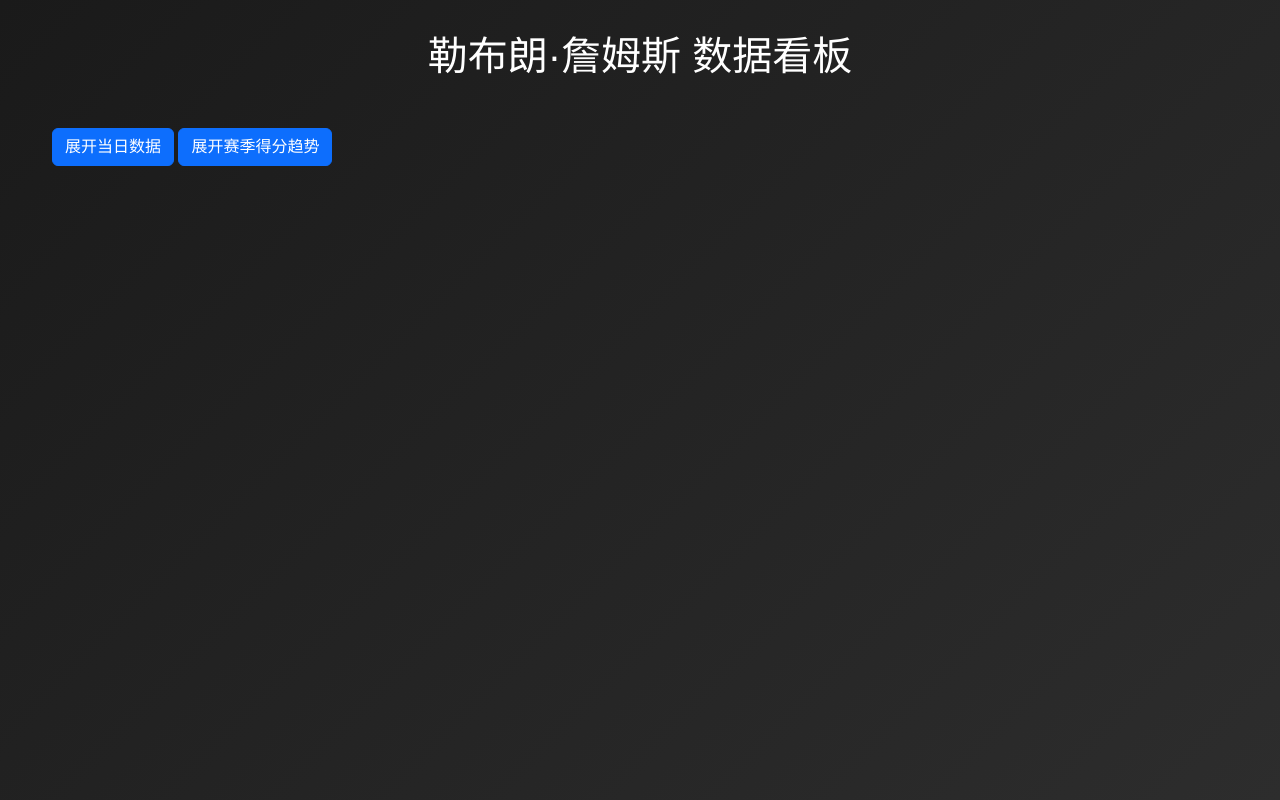
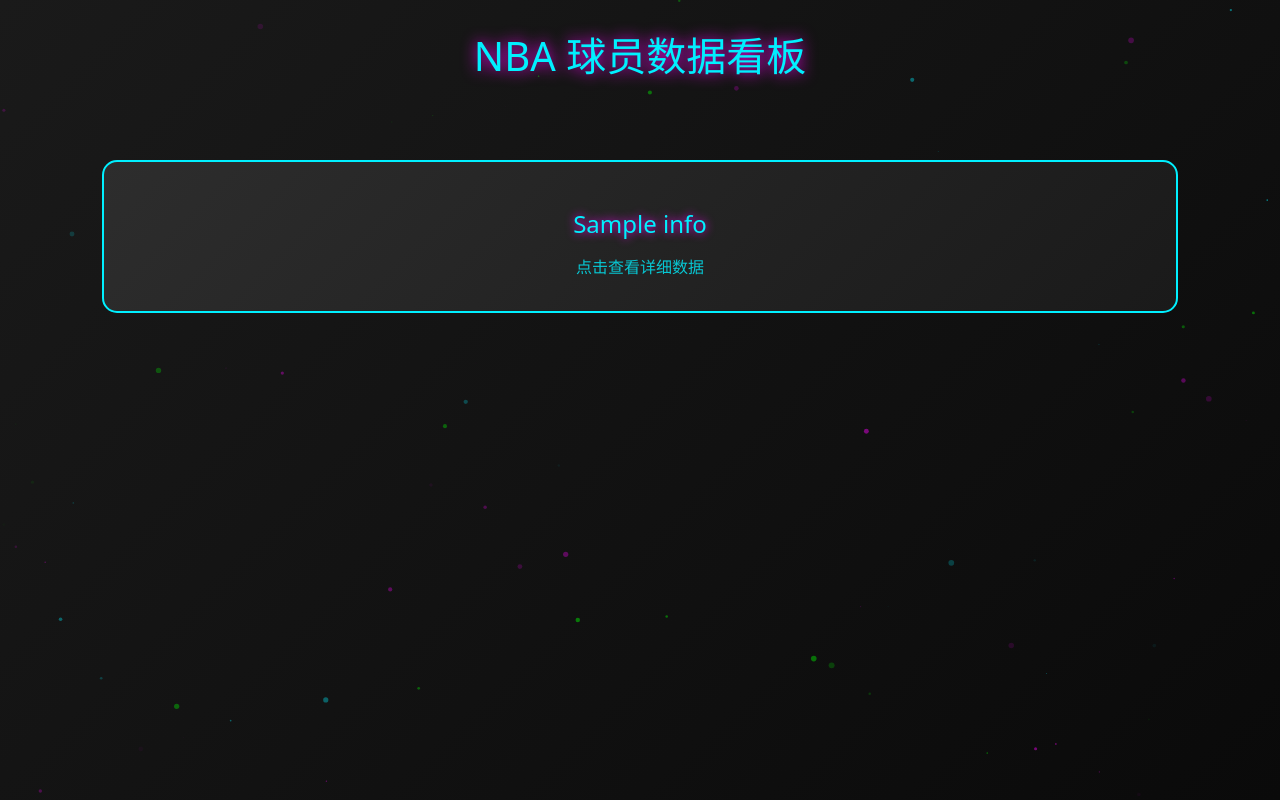
Before and after one commit to Ing1024/CheckMyStats, a Flask app: template templates/index.html in a window 1280 px wide. Run offline with Flask 3, Linux system fonts and the light colour scheme; the template is opened without the code that fills it: most values are stand-ins (such as "Sample title", 1, 10 or a date in 2020); parts of the project's set-up code (start-up, migrations or seed data) failed here and were passed over.

Commit message:
Add files via upload
修改软件逻辑，可以支持展示多个球员的数据

```diff
--- a/app.py
+++ b/app.py
@@ -1,23 +1,54 @@
-from flask import Flask, render_template
+from flask import Flask, render_template, jsonify, request
 import pandas as pd
 import plotly.express as px
 import plotly.graph_objects as go
 from datetime import datetime
+from data_catch import data_catch
 
 app = Flask(__name__)
 
+data = [('https://nba.hupu.com/players/lebronjames-650.html','data/lebron_james_game_stats.csv'),
+        ('https://nba.hupu.com/players/victorwembanyama-152987.html', 'data/victor_wembanyama_game_stats.csv'),
+        ('https://nba.hupu.com/players/lukadoncic-150648.html', 'data/luka_doncic_game_stats.csv'),
+        ('https://nba.hupu.com/players/stephencurry-3311.html', 'data/stephen_curry_game_stats.csv'),
+        ('https://nba.hupu.com/players/jimmybutler-3583.html', 'data/jimmy_butler_game_stats.csv'),
+        ('https://nba.hupu.com/players/shaigilgeousalexander-150959.html', 'data/shaigilgeousalexander_game_stats.csv'),
+        ('https://nba.hupu.com/players/nikolajokic-4943.html', 'data/nikolajokic_game_stats.csv'),
+        ('https://nba.hupu.com/players/joelembiid-4958.html', 'data/joel_embiid_game_stats.csv'),
+        ('https://nba.hupu.com/players/bensimmons-150163.html','data/ben_simmons_game_stats.csv')
+        ]
+
+# 球员信息
+players = {
+    'lebron_james': {'name': '勒布朗·詹姆斯', 'file': 'data/lebron_james_game_stats.csv'},
+    'victor_wembanyama': {'name': '维克托·文班亚马', 'file': 'data/victor_wembanyama_game_stats.csv'},
+    'luka_doncic': {'name': '卢卡·东契奇', 'file': 'data/luka_doncic_game_stats.csv'},
+    'stephen_curry': {'name': '斯蒂芬·库里', 'file': 'data/stephen_curry_game_stats.csv'},
+    'jimmy_butler': {'name': '吉米·巴特勒', 'file': 'data/jimmy_butler_game_stats.csv'},
+    'shaigilgeousalexander': {'name': '谢伊·吉尔杰斯·亚历山大', 'file': 'data/shaigilgeousalexander_game_stats.csv'},
+    'nikolajokic': {'name': '尼古拉·约基奇', 'file': 'data/nikolajokic_game_stats.csv'},
+    'joel_embiid': {'name': '乔尔·恩比德', 'file': 'data/joel_embiid_game_stats.csv'},
+    'ben_simmons': {'name': '本·西蒙斯', 'file': 'data/ben_simmons_game_stats.csv'}
+}
+
+def update_data():
+    """更新数据"""
+    print("正在更新数据...")
+    for i in range(len(data)):
+        data_catch(data[i][0],data[i][1])
+    print("数据更新完成！")
+
 # 读取数据
-df = pd.read_csv('data/lebron_james_game_stats.csv')
+def load_data(player_id):
+    """加载数据"""
+    df = pd.read_csv(players[player_id]['file'])
+    df['日期'] = pd.to_datetime(df['日期'])  # 解析日期
+    return df.sort_values(by='日期', ascending=False)  # 按时间降序排列
 
-# 数据预处理（已包含年份的日期处理）
-df['日期'] = pd.to_datetime(df['日期'])  # 直接解析完整日期格式（YYYY-MM-DD）
-df_sorted = df.sort_values(by='日期', ascending=True)  # 按时间升序排列
-
-# 生成当日数据横向柱状图
-def create_today_stats_bar_chart():
-    latest_game = df_sorted.iloc[-1]  # 获取最新一场比赛
-    categories = ['得分', '篮板', '助攻', '失误', '抢断', '盖帽']
-    values = [latest_game[cat] for cat in categories]
+# 生成比赛数据横向柱状图
+def create_game_stats_bar_chart(game_data):
+    categories = ['盖帽','抢断', '失误', '助攻', '篮板', '得分']
+    values = [game_data[cat] for cat in categories]
 
     fig = go.Figure(go.Bar(
         y=categories,
@@ -26,29 +57,35 @@
         marker=dict(
             color=['#e6194b', '#3cb44b', '#ffe119', '#4363d8', '#f58231', '#911eb4'],
             line=dict(color='rgba(255,255,255,0.3)', width=1)
-        )
+        ),
+        text=values,  # 添加数据标签
+        textposition='outside'  # 将标签放在条形图外部
     ))
 
+    # 设置x轴范围
+    fig.update_xaxes(range=[0, 50])  # 设置所有数据的上限为50
+
     fig.update_layout(
-        title=f"当日比赛数据 ({latest_game['日期'].strftime('%Y-%m-%d')} vs {latest_game['对手']})",
+        title=f"比赛数据 ({game_data['日期'].strftime('%Y-%m-%d')} vs {game_data['对手']})",
         template='plotly_dark',
         plot_bgcolor='rgba(0,0,0,0)',
         paper_bgcolor='rgba(0,0,0,0)',
         font=dict(color='white'),
         xaxis_visible=False,
-        margin=dict(l=120, r=20, t=50, b=20)
+        margin=dict(l=120, r=20, t=50, b=20),
+        showlegend=False  # 隐藏图例
     )
-    return fig.to_html(full_html=False)
+    return fig.to_json()
 
 # 生成整个赛季得分变化趋势折线图
-def create_season_score_line_chart():
+def create_season_score_line_chart(df_sorted):
     fig = px.line(
-        df_sorted,  # 使用按日期排序后的数据
+        df_sorted.sort_values(by='日期', ascending=True),  # 按时间升序排列
         x='日期',
         y='得分',
         title='整个赛季得分变化趋势',
         markers=True,
-        labels={'日期': '日期', '得分': '得分'}  # 自定义坐标轴标签
+        labels={'日期': '日期', '得分': '得分'}
     )
 
     fig.update_layout(
@@ -58,20 +95,63 @@
         font=dict(color='white'),
         margin=dict(l=40, r=20, t=50, b=20),
         xaxis=dict(
-            tickformat='%Y-%m-%d',  # 显示完整日期格式
-            tickangle=45  # 旋转x轴标签
-        )
+            tickformat='%Y-%m-%d',
+            tickangle=45
+        ),
+        yaxis=dict(
+            range=[0, 60]  # 设置纵轴区间为[0, 60]
+        ),
+        width=1200,  # 让图表宽度自适应容器
+        height=400,  # 设置固定高度
+        autosize=True  # 启用自动调整大小
     )
     return fig.to_html(full_html=False)
 
 @app.route('/')
 def index():
-    latest_game = df_sorted.iloc[-1]
-    return render_template('index.html',
-                           bar_chart=create_today_stats_bar_chart(),
-                           line_chart=create_season_score_line_chart(),
+    return render_template('index.html', players=players)
+
+@app.route('/player/<player_id>')
+def player_stats(player_id):
+    if player_id not in players:
+        return "球员不存在", 404
+
+    df_sorted = load_data(player_id)
+
+    # 获取所有比赛日期和对手信息
+    games = df_sorted[['日期', '对手']].apply(
+        lambda x: {'date': x['日期'].strftime('%Y-%m-%d'), 'opponent': x['对手']},
+        axis=1
+    ).tolist()
+
+    latest_game = df_sorted.iloc[0]  # 获取最新一场比赛
+    return render_template('player_stats.html',
+                           player_name=players[player_id]['name'],
+                           bar_chart=create_game_stats_bar_chart(latest_game),
+                           line_chart=create_season_score_line_chart(df_sorted),
+                           games=games,
                            last_game_date=latest_game['日期'].strftime('%Y-%m-%d'),
                            last_game_opponent=latest_game['对手'])
 
+@app.route('/get_game_stats/<player_id>')
+def get_game_stats(player_id):
+    date = request.args.get('date')
+    df_sorted = load_data(player_id)
+    # 确保日期格式一致
+    game_data = df_sorted[df_sorted['日期'].dt.strftime('%Y-%m-%d') == date].iloc[0]
+    return jsonify({
+        'chart': create_game_stats_bar_chart(game_data)
+    })
+
+@app.route('/get_season_trend/<player_id>')
+def get_season_trend(player_id):
+    df_sorted = load_data(player_id)
+    return jsonify({
+        'chart': create_season_score_line_chart(df_sorted)
+    })
+
 if __name__ == '__main__':
+    # 启动服务器前更新数据
+    update_data()
+    # 启动服务器
     app.run(debug=True)
--- a/templates/index.html
+++ b/templates/index.html
@@ -4,106 +4,124 @@
 <head>
     <meta charset="UTF-8">
     <meta name="viewport" content="width=device-width, initial-scale=1.0">
-    <title>NBA 数据分析 - 勒布朗·詹姆斯</title>
+    <title>NBA 数据分析</title>
     <link href="https://cdn.jsdelivr.net/npm/bootstrap@5.3.0/dist/css/bootstrap.min.css" rel="stylesheet">
+    <script src="https://cdn.jsdelivr.net/particles.js/2.0.0/particles.min.js"></script>
     <style>
         :root {
-            --primary-color: #1a1a1a;
-            --secondary-color: #2d2d2d;
-            --accent-color: #e6194b;
+            --primary-gradient: linear-gradient(135deg, #1a1a1a 0%, #0a0a0a 100%);
+            --card-gradient: linear-gradient(135deg, #2d2d2d 0%, #1a1a1a 100%);
+            --accent-color: #00f0ff;
+            --neon-blue: #00f0ff;
+            --neon-pink: #ff00ff;
         }
 
         body {
-            background: linear-gradient(135deg, #1a1a1a 0%, #2d2d2d 100%);
-            color: white;
-            font-family: 'Arial', sans-serif;
+            margin: 0;
+            padding: 0;
+            overflow-x: hidden;
+            position: relative;
             min-height: 100vh;
-            margin: 0;
+        }
+
+        /* 粒子背景容器 */
+        #particles-js {
+            position: fixed;
+            width: 100%;
+            height: 100%;
+            background: var(--primary-gradient);
+            z-index: -1;
+        }
+
+        .container {
+            position: relative;
+            z-index: 1;
+            padding: 2rem 0;
+        }
+
+        /* 球员卡片样式 */
+        .player-grid {
+            display: grid;
+            grid-template-columns: repeat(auto-fit, minmax(250px, 1fr));
+            gap: 2rem;
             padding: 2rem;
         }
 
-        .container {
-            max-width: 1200px;
-            margin: 0 auto;
+        .player-card {
+            background: var(--card-gradient);
+            border: 2px solid var(--accent-color);
+            border-radius: 15px;
+            padding: 2rem;
+            text-align: center;
+            transition: all 0.3s ease;
+            cursor: pointer;
+            text-decoration: none;
+            color: var(--accent-color);
         }
 
-        .card {
-            background: var(--secondary-color);
-            border: 1px solid rgba(255, 255, 255, 0.1);
-            border-radius: 15px;
-            box-shadow: 0 4px 15px rgba(0, 0, 0, 0.3);
-            margin-bottom: 2rem;
-            transition: transform 0.3s;
+        .player-card:hover {
+            transform: translateY(-10px);
+            box-shadow: 0 0 30px var(--neon-blue);
+            color: var(--accent-color);
         }
 
-        .card:hover {
-            transform: translateY(-5px);
+        .player-card h2 {
+            margin: 1rem 0;
+            font-size: 1.5rem;
+            text-shadow: 0 0 10px var(--neon-pink);
         }
 
-        .card-header {
-            background: var(--primary-color);
-            border-bottom: 1px solid rgba(255, 255, 255, 0.1);
-            padding: 1.5rem;
+        .player-card p {
+            margin: 0;
+            opacity: 0.8;
         }
 
-        .plot-container {
-            padding: 2rem;
-        }
-
-        .plotly-graph-div {
-            border-radius: 10px;
-            overflow: hidden;
-        }
-
-        .vs-text {
-            color: var(--accent-color);
-            font-weight: bold;
-        }
-
+        /* 响应式调整 */
         @media (max-width: 768px) {
-            .card {
-                margin-bottom: 1rem;
-            }
-
-            .plot-container {
+            .player-grid {
+                grid-template-columns: 1fr;
                 padding: 1rem;
             }
-        }
-
-        /* 隐藏默认显示的图表 */
-        #todayStatsChart,
-        #seasonScoreChart {
-            display: none;
         }
     </style>
 </head>
 
 <body>
+    <!-- 粒子背景 -->
+    <div id="particles-js"></div>
+
     <div class="container">
-        <h1 class="text-center mb-5">勒布朗·詹姆斯 数据看板</h1>
+        <h1 class="text-center mb-5" style="
+            color: var(--neon-blue);
+            text-shadow: 0 0 15px var(--neon-pink);
+            font-size: 2.5rem;
+        ">NBA 球员数据看板</h1>
 
-        <!-- 展开当日数据按钮 -->
-        <button type="button" class="btn btn-primary mb-3" onclick="toggleChart('todayStatsChart')">展开当日数据</button>
-        <div id="todayStatsChart">
-            {{ bar_chart|safe }}
-        </div>
-
-        <!-- 展开赛季得分趋势按钮 -->
-        <button type="button" class="btn btn-primary mb-3" onclick="toggleChart('seasonScoreChart')">展开赛季得分趋势</button>
-        <div id="seasonScoreChart">
-            {{ line_chart|safe }}
+        <div class="player-grid">
+            {% for player_id, info in players.items() %}
+            <a href="{{ url_for('player_stats', player_id=player_id) }}" class="player-card">
+                <h2>{{ info.name }}</h2>
+                <p>点击查看详细数据</p>
+            </a>
+            {% endfor %}
         </div>
     </div>
 
     <script>
-        function toggleChart(chartId) {
-            var chart = document.getElementById(chartId);
-            if (chart.style.display === 'none') {
-                chart.style.display = 'block';
-            } else {
-                chart.style.display = 'none';
-            }
-        }
+        // 初始化粒子背景
+        particlesJS('particles-js', {
+            particles: {
+                number: { value: 80, density: { enable: true, value_area: 800 } },
+                color: { value: ["#00f0ff", "#ff00ff", "#00ff00"] },
+                shape: { type: "circle" },
+                opacity: { value: 0.5, random: true },
+                size: { value: 3, random: true },
+                line_linked: { enable: false },
+                move: { enable: true, speed: 2, direction: "none" }
+            },
+            interactivity: { detect_on: "canvas" },
+            retina_detect: true
+        });
     </script>
 </body>
 
```
Also changed, not shown: templates/player_stats.html (added, +278 -0 lines).
